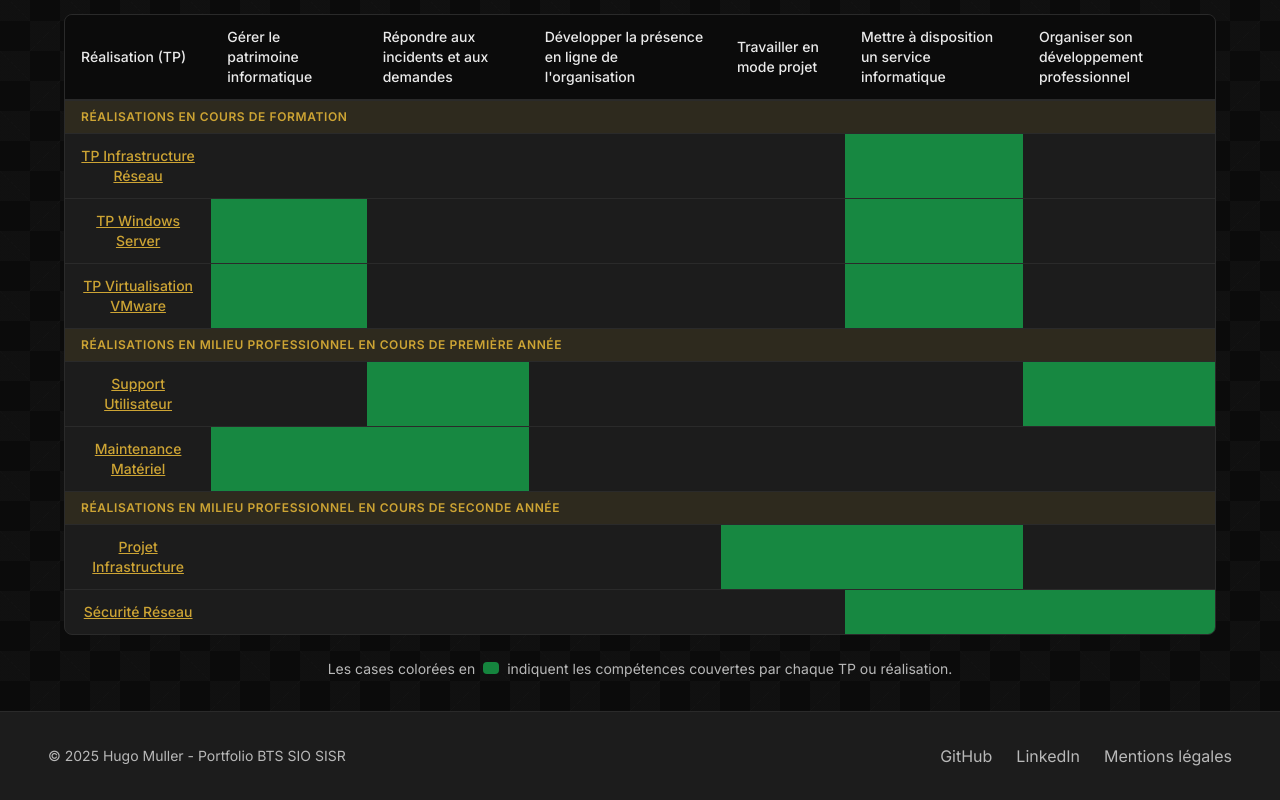
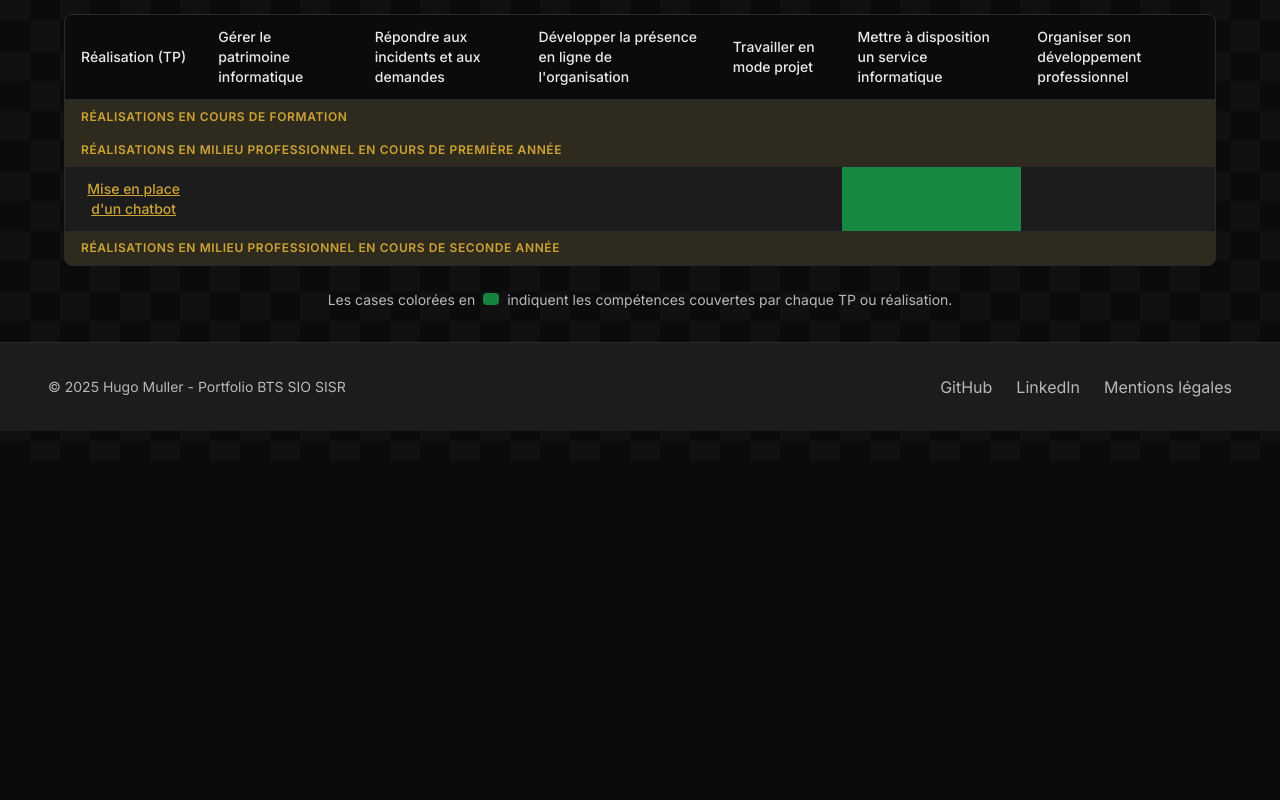
Before and after one commit to Hugo-Mllr/Portfolio, a plain HTML site: page competences.html in a window 1280 px wide. Shown: the part 339-1139 px from the top of the page. After the commit the page ends 800 px from the top, so only its background shows below. Drawn offline with nearby package versions, Linux system fonts and the light colour scheme.

Commit message:
test avec une preuve

```diff
--- a/competences.html
+++ b/competences.html
@@ -180,48 +180,6 @@
                       Réalisations en cours de formation
                     </th>
                   </tr>
-
-                  <tr class="border-b border-border-subtle hover:bg-bg-primary/50 transition-colors">
-                    <th scope="row" class="px-4 py-3 font-medium text-text-primary">
-                      <a href="./docs/TP-Infrastructure-Reseau.pdf" class="text-accent-gold hover:text-accent-gold-hover underline decoration-accent-gold">
-                        TP Infrastructure Réseau
-                      </a>
-                    </th>
-                    <td class="px-2 py-3"></td>
-                    <td class="px-2 py-3"></td>
-                    <td class="px-2 py-3"></td>
-                    <td class="px-2 py-3"></td>
-                    <td class="px-2 py-3 bg-green-600/80"></td>
-                    <td class="px-2 py-3"></td>
-                  </tr>
-
-                  <tr class="border-b border-border-subtle hover:bg-bg-primary/50 transition-colors">
-                    <th scope="row" class="px-4 py-3 font-medium text-text-primary">
-                      <a href="./docs/TP-Windows-Server.pdf" class="text-accent-gold hover:text-accent-gold-hover underline decoration-accent-gold">
-                        TP Windows Server
-                      </a>
-                    </th>
-                    <td class="px-2 py-3 bg-green-600/80"></td>
-                    <td class="px-2 py-3"></td>
-                    <td class="px-2 py-3"></td>
-                    <td class="px-2 py-3"></td>
-                    <td class="px-2 py-3 bg-green-600/80"></td>
-                    <td class="px-2 py-3"></td>
-                  </tr>
-
-                  <tr class="border-b border-border-subtle hover:bg-bg-primary/50 transition-colors">
-                    <th scope="row" class="px-4 py-3 font-medium text-text-primary">
-                      <a href="./docs/TP-Virtualisation.pdf" class="text-accent-gold hover:text-accent-gold-hover underline decoration-accent-gold">
-                        TP Virtualisation VMware
-                      </a>
-                    </th>
-                    <td class="px-2 py-3 bg-green-600/80"></td>
-                    <td class="px-2 py-3"></td>
-                    <td class="px-2 py-3"></td>
-                    <td class="px-2 py-3"></td>
-                    <td class="px-2 py-3 bg-green-600/80"></td>
-                    <td class="px-2 py-3"></td>
-                  </tr>
                 </tbody>
 
                 <!-- Groupe 2 : Réalisations en milieu pro (1re année) -->
@@ -235,29 +193,15 @@
 
                   <tr class="border-b border-border-subtle hover:bg-bg-primary/50 transition-colors">
                     <th scope="row" class="px-4 py-3 font-medium text-text-primary">
-                      <a href="./docs/Support-Utilisateur.pdf" class="text-accent-gold hover:text-accent-gold-hover underline decoration-accent-gold">
-                        Support Utilisateur
+                      <a href="assets/présentations/mise-en-place-chatbot.pdf" class="text-accent-gold hover:text-accent-gold-hover underline decoration-accent-gold">
+                        Mise en place d'un chatbot
                       </a>
                     </th>
                     <td class="px-2 py-3"></td>
-                    <td class="px-2 py-3 bg-green-600/80"></td>
                     <td class="px-2 py-3"></td>
                     <td class="px-2 py-3"></td>
                     <td class="px-2 py-3"></td>
                     <td class="px-2 py-3 bg-green-600/80"></td>
-                  </tr>
-
-                  <tr class="border-b border-border-subtle hover:bg-bg-primary/50 transition-colors">
-                    <th scope="row" class="px-4 py-3 font-medium text-text-primary">
-                      <a href="./docs/Maintenance-Materiel.pdf" class="text-accent-gold hover:text-accent-gold-hover underline decoration-accent-gold">
-                        Maintenance Matériel
-                      </a>
-                    </th>
-                    <td class="px-2 py-3 bg-green-600/80"></td>
-                    <td class="px-2 py-3 bg-green-600/80"></td>
-                    <td class="px-2 py-3"></td>
-                    <td class="px-2 py-3"></td>
-                    <td class="px-2 py-3"></td>
                     <td class="px-2 py-3"></td>
                   </tr>
                 </tbody>
@@ -269,34 +213,6 @@
                         class="px-4 py-2 text-left text-xs uppercase tracking-wider text-accent-gold bg-accent-gold/10 border-y border-border-subtle">
                       Réalisations en milieu professionnel en cours de seconde année
                     </th>
-                  </tr>
-
-                  <tr class="border-b border-border-subtle hover:bg-bg-primary/50 transition-colors">
-                    <th scope="row" class="px-4 py-3 font-medium text-text-primary">
-                      <a href="./docs/Projet-Infrastructure.pdf" class="text-accent-gold hover:text-accent-gold-hover underline decoration-accent-gold">
-                        Projet Infrastructure
-                      </a>
-                    </th>
-                    <td class="px-2 py-3"></td>
-                    <td class="px-2 py-3"></td>
-                    <td class="px-2 py-3"></td>
-                    <td class="px-2 py-3 bg-green-600/80"></td>
-                    <td class="px-2 py-3 bg-green-600/80"></td>
-                    <td class="px-2 py-3"></td>
-                  </tr>
-
-                  <tr class="hover:bg-bg-primary/50 transition-colors">
-                    <th scope="row" class="px-4 py-3 font-medium text-text-primary">
-                      <a href="./docs/Securite-Reseau.pdf" class="text-accent-gold hover:text-accent-gold-hover underline decoration-accent-gold">
-                        Sécurité Réseau
-                      </a>
-                    </th>
-                    <td class="px-2 py-3"></td>
-                    <td class="px-2 py-3"></td>
-                    <td class="px-2 py-3"></td>
-                    <td class="px-2 py-3"></td>
-                    <td class="px-2 py-3 bg-green-600/80"></td>
-                    <td class="px-2 py-3 bg-green-600/80"></td>
                   </tr>
                 </tbody>
               </table>
```
Also changed, not shown: img/logo.png (deleted), 1 other file.
